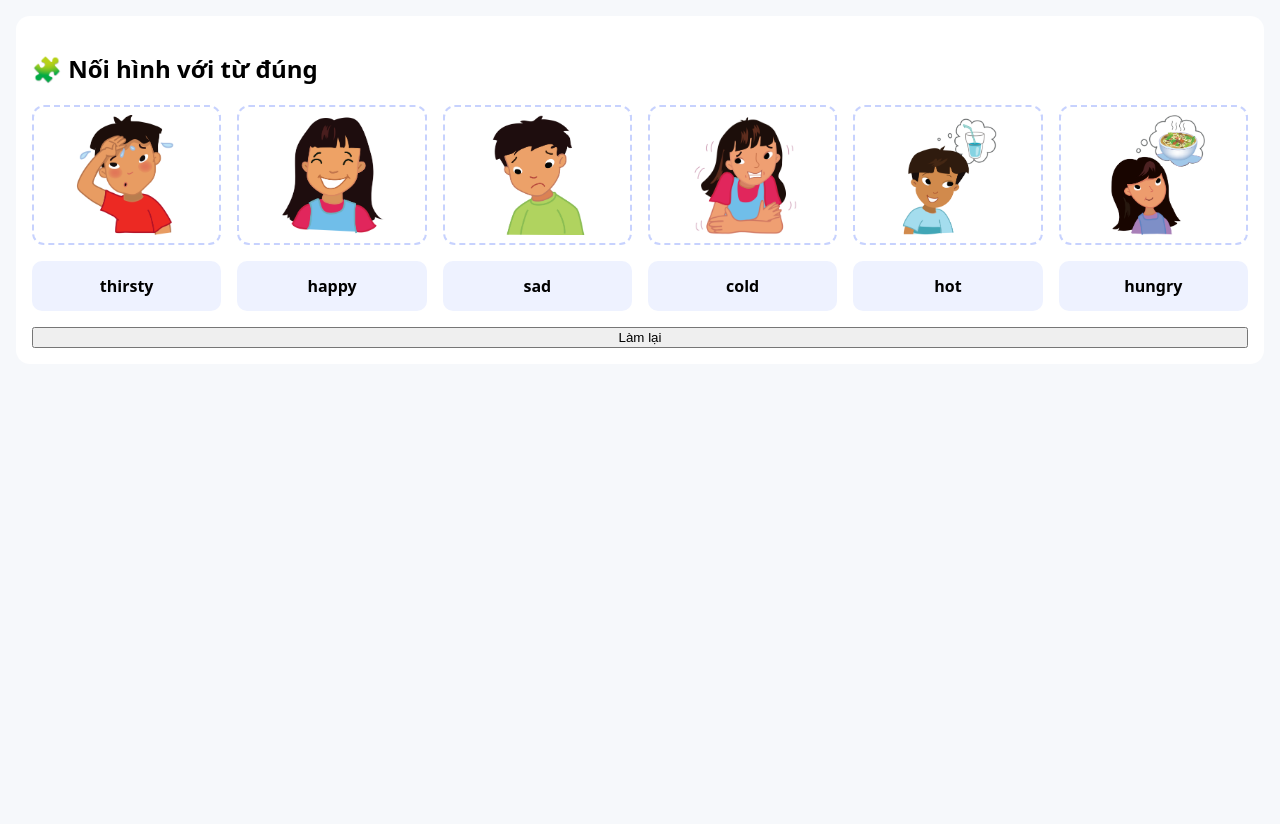
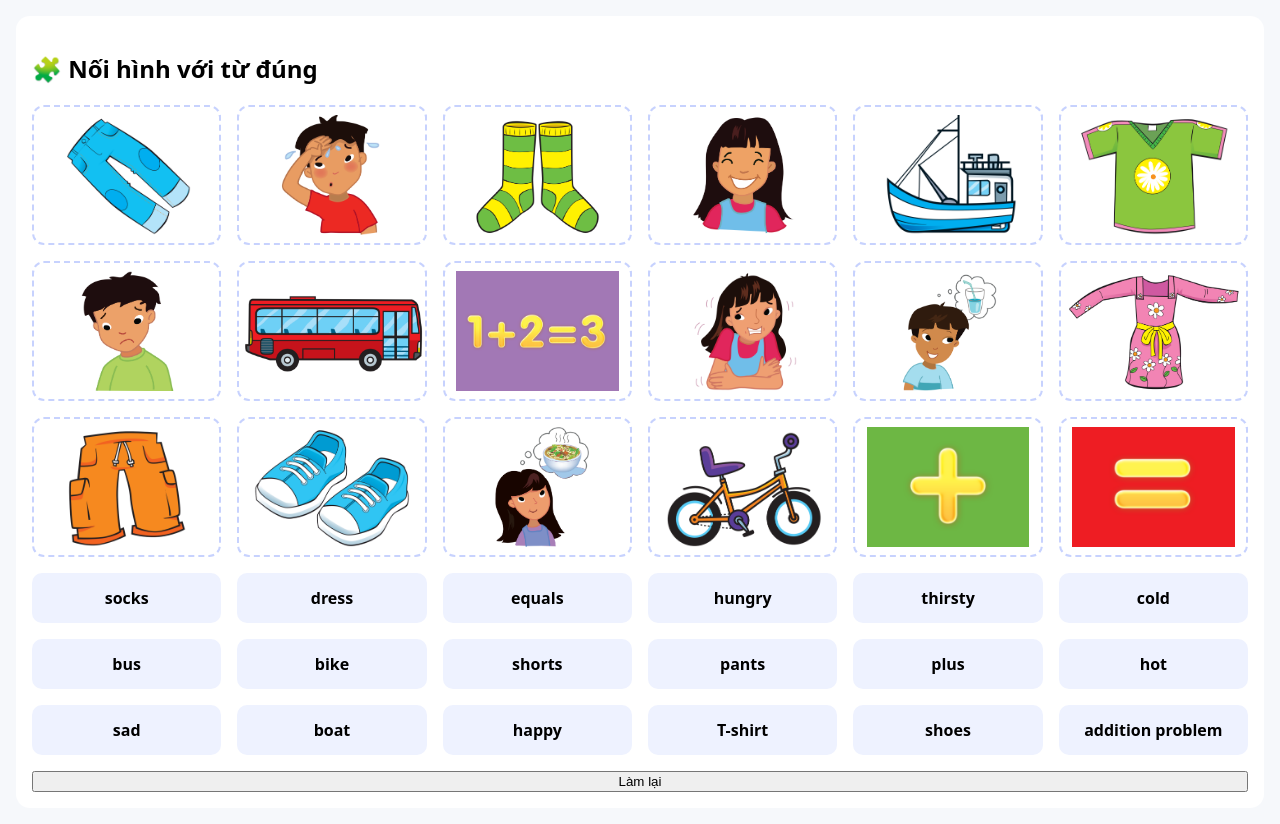
Before and after one commit to thanhnhung84/matchinggame, a plain HTML site: page index.html in a window 1280 px wide. Before the commit the page ends 800 px from the top, so only its background shows below. Drawn offline with Linux system fonts and the light colour scheme.

Commit message:
Update index.html

```diff
--- a/index.html
+++ b/index.html
@@ -102,12 +102,24 @@ body{
 
 <script>
 const DATA = [
- {word:"happy",image:"Flashcards/IM15.png"},
- {word:"sad",image:"Flashcards/IM16.png"},
- {word:"hungry",image:"Flashcards/IM17.png"},
- {word:"thirsty",image:"Flashcards/IM18.png"},
- {word:"hot",image:"Flashcards/IM19.png"},
- {word:"cold",image:"Flashcards/IM20.png"}
+ { word: "happy", image: "Flashcards/IM15.png" },
+      { word: "sad", image: "Flashcards/IM16.png" },
+      { word: "hungry", image: "Flashcards/IM17.png" },
+      { word: "thirsty", image: "Flashcards/IM18.png" },
+      { word: "hot", image: "Flashcards/IM19.png" },
+      { word: "cold", image: "Flashcards/IM20.png" },
+      { word: "dress", image: "Flashcards/IM21.png" },
+      { word: "socks", image: "Flashcards/IM22.png" },
+      { word: "T-shirt", image: "Flashcards/IM23.png" },
+      { word: "pants", image: "Flashcards/IM24.png" },
+      { word: "shorts", image: "Flashcards/IM25.png" },
+      { word: "shoes", image: "Flashcards/IM26.png" },
+      { word: "plus", image: "Flashcards/IM27.png" },
+      { word: "equals", image: "Flashcards/IM28.png" },
+      { word: "addition problem", image: "Flashcards/IM29.png" },
+      { word: "bus", image: "Flashcards/IM30.png" },
+      { word: "bike", image: "Flashcards/IM31.png" },
+      { word: "boat", image: "Flashcards/IM32.png" }
 ];
 
 const imageList=document.getElementById("imageList");
```
